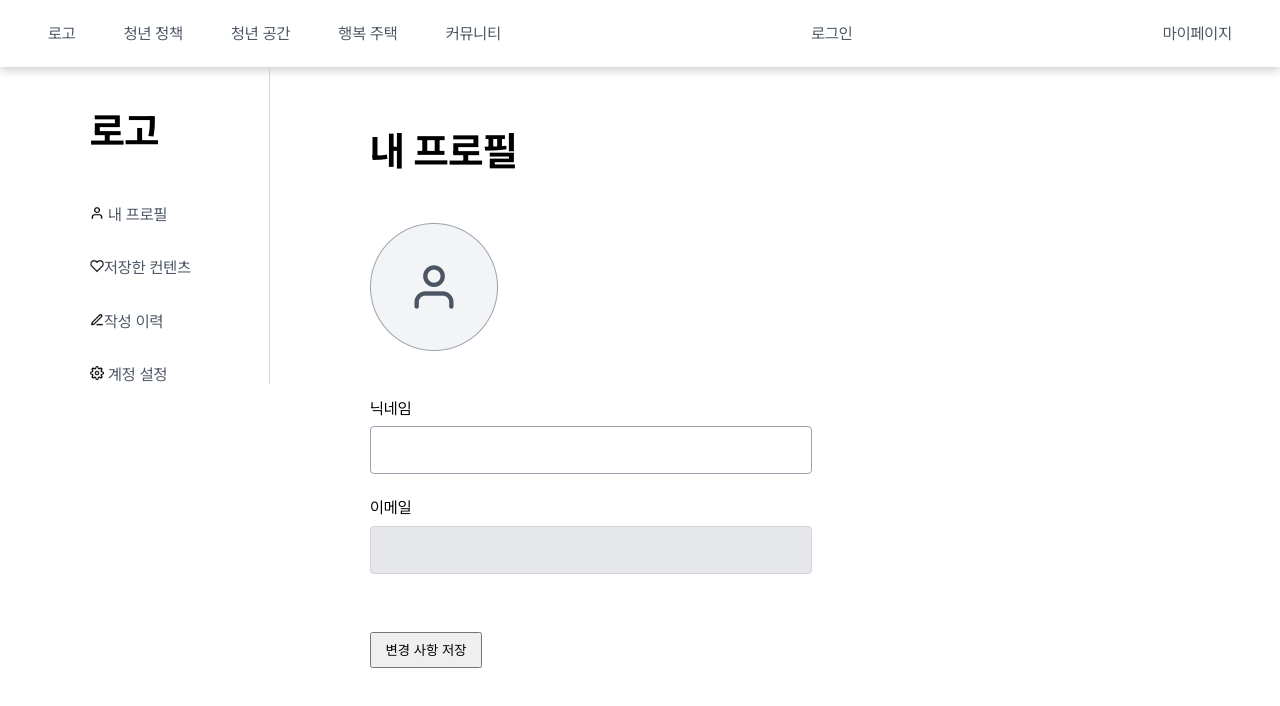
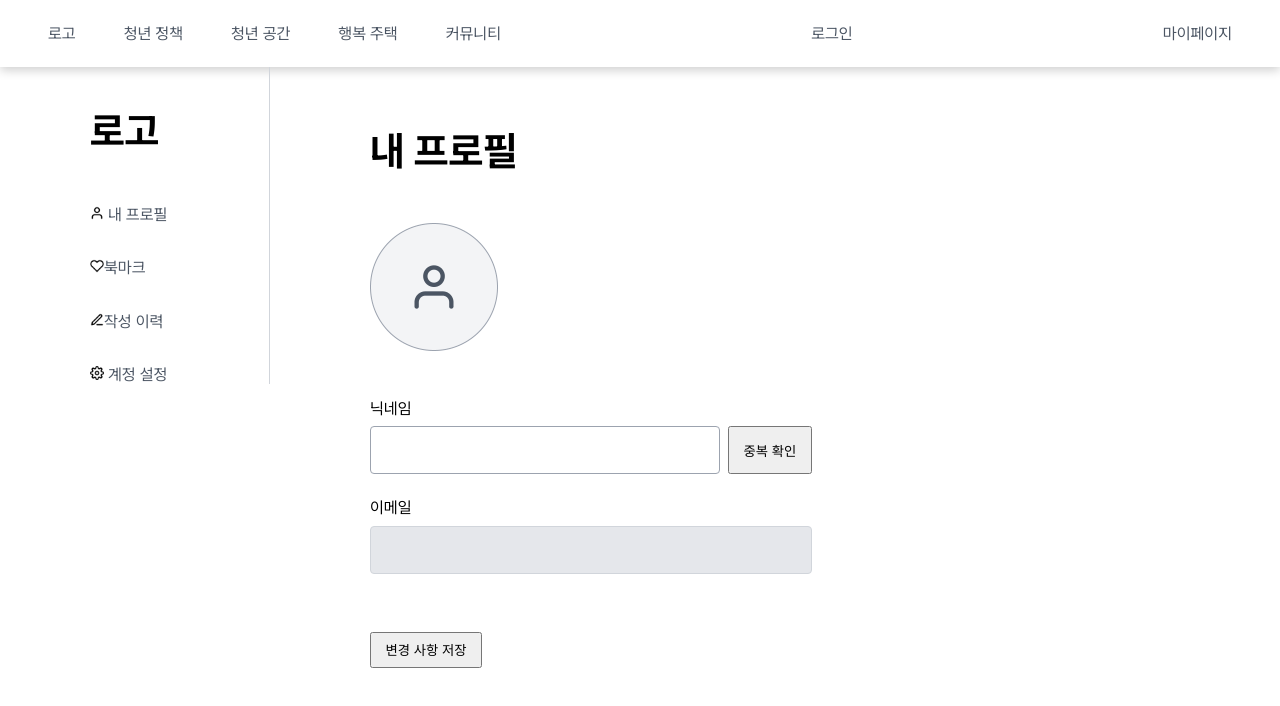
Before and after one commit to For-MZ/formz-fe, a Next.js app: page /mypage in a window 1280 px wide. Shown: the top 706 px of the page. Built offline with nearby package versions, Linux system fonts and the light colour scheme; a web font is replaced by a local one.

Commit message:
Design: 내 프로필 CSS 제작

```diff
--- a/src/app/(mypage)/_components/SideBar/index.tsx
+++ b/src/app/(mypage)/_components/SideBar/index.tsx
@@ -17,7 +17,7 @@ export default function SideBar() {
           <Link href="/mypage/bookmark">
             <div>
               <Image width={14} height={14} src="/icons/heart.png" />
-              저장한 컨텐츠
+              북마크
             </div>
           </Link>
           <Link href="/mypage/write">
--- a/src/app/(mypage)/mypage/mypage.module.scss
+++ b/src/app/(mypage)/mypage/mypage.module.scss
@@ -9,10 +9,16 @@
   margin: 48px 0px 48px 0px;
 }
 
-.input {
+.button {
+  margin-top: 58px;
+}
+
+.inputcontainer {
+  display: flex;
   margin-bottom: 24px;
 }
 
-.button {
-  margin-top: 58px;
+.test {
+  margin-top: 27px;
+  margin-left: 8px;
 }
--- a/src/app/(mypage)/mypage/page.tsx
+++ b/src/app/(mypage)/mypage/page.tsx
@@ -8,8 +8,15 @@ export default function mypage() {
     <div className={styles.container}>
       <h2>내 프로필</h2>
       <Image className={styles.image} width={128} height={128} src="/image/user.png" />
-      <div className={styles.input}>
-        <TextField label="닉네임" />
+      <div className={styles.inputcontainer}>
+        <div>
+          <TextField width="350px" label="닉네임" />
+        </div>
+        <div>
+          <button className={styles.test} style={{ width: '84px', height: '48px' }}>
+            중복 확인
+          </button>
+        </div>
       </div>
       <div>
         <TextField label="이메일" disabled />
--- a/src/components/UI/TextField/index.tsx
+++ b/src/components/UI/TextField/index.tsx
@@ -14,6 +14,7 @@ type Props = {
   leftIcon?: StaticImageData;
   rightIcon?: StaticImageData;
   inputName?: string;
+  width?: string; // 너비 조절을 위한 props 추가
 };
 
 /**
@@ -44,11 +45,15 @@ export default function TextField({
   leftIcon,
   rightIcon,
   inputName,
+  width,
 }: Props) {
   return (
     <div className={styles.container}>
       {label && <label htmlFor={id}>{label}</label>}
-      <div className={`${styles.inputWrapper} ${error && styles.error} ${disabled && styles.disabled}`}>
+      <div
+        style={{ width }}
+        className={`${styles.inputWrapper} ${error && styles.error} ${disabled && styles.disabled}`}
+      >
         {leftIcon && <Image src={leftIcon} alt="아이콘" className={styles.icon} />}
         <input
           type="text"
```
